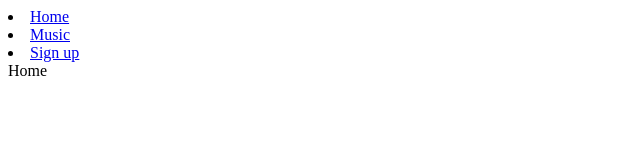
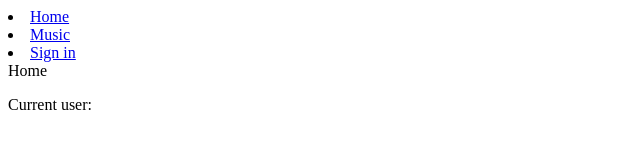
Before and after one commit to sewerynwozniak/musicweb, a React (Vite) app: page / in a window 1280 px wide. Shown: the top 164 px of the page, without its empty margins (0-640 px from the left). Built offline with nearby package versions, Linux system fonts and the light colour scheme; no server answers.

Commit message:
fixing issue with not catching login error

```diff
--- a/package.json
+++ b/package.json
@@ -9,7 +9,7 @@
     "preview": "vite preview"
   },
   "dependencies": {
-    "firebase": "^9.17.1",
+    "firebase": "^9.10.0",
     "react": "^18.2.0",
     "react-dom": "^18.2.0",
     "react-router-dom": "^6.8.0",
--- a/src/App.jsx
+++ b/src/App.jsx
@@ -1,6 +1,7 @@
 import { useState } from 'react'
 import {Routes, Route} from 'react-router-dom';
-import Signup from './components/Signup'
+import SignUp from './components/SignUp'
+import SignIn from './components/SignIn';
 import Navbar from './components/Navbar'
 import Home from './components/Home'
 import Music from './components/Music'
@@ -18,7 +19,8 @@ function App() {
 
         <Routes>
           <Route path='/' element={<Home />}/>
-          <Route path='/signup' element={<Signup />}/>
+          <Route path='/signup' element={<SignUp />}/>
+          <Route path='/signin' element={<SignIn />}/>
           <Route element={<ProtectedRoutes />}>
             <Route path='/music' element={<Music />}/>
           </Route>
--- a/src/components/Home.jsx
+++ b/src/components/Home.jsx
@@ -1,9 +1,24 @@
-import React from 'react'
+import React,{useState} from 'react'
+import { useAuth } from '../contexts/AuthContext'
+import { useNavigate } from 'react-router-dom';
 
 const Home = () => {
+
+  const { currentUser, logOut } = useAuth()
+  const [error, setError] = useState('')
+  const navigate = useNavigate();
+
+
+
   return (
-    <div>Home</div>
+    <>
+      <div>Home</div>
+      <p>Current user: {currentUser && 'mamy usera'}</p>
+
+    </>
+
   )
+
 }
 
 export default Home
--- a/src/components/Navbar.jsx
+++ b/src/components/Navbar.jsx
@@ -1,11 +1,26 @@
-import React from 'react'
-import { NavLink} from 'react-router-dom';
-
-
+import React, {useState} from 'react'
+import { NavLink, useNavigate} from 'react-router-dom';
+import { useAuth } from '../contexts/AuthContext'
 
 
 
 const Navbar = () => {
+
+    const {currentUser, logOut} = useAuth();
+    const [error, setError] = useState('')
+    const navigate = useNavigate();
+
+    async function handleLogOut (){
+        setError('')
+
+        try{
+          await logOut()
+          navigate("/signin")
+        }catch{
+          setError('Failed to log out')
+        }
+      }
+
   return (
     <div>
         <li>
@@ -20,9 +35,16 @@ const Navbar = () => {
         </li>
 
         <li>
-            <NavLink to='/signup'>
-                Sign up
-            </NavLink>
+            {currentUser?(
+                <button onClick={handleLogOut}>
+                    Log out
+                </button>
+            ):(
+                <NavLink to='/signin'>
+                    Sign in
+                </NavLink>
+            )}
+
         </li>
 
 
--- a/src/components/ProtectedRoutes.jsx
+++ b/src/components/ProtectedRoutes.jsx
@@ -1,6 +1,6 @@
 import React from 'react'
 import {Outlet} from 'react-router-dom'
-import Signup from './Signup';
+import Signup from './SignUp';
 
 const userAuth = true;
 
--- /dev/null
+++ b/src/components/SignIn.jsx
@@ -0,0 +1,50 @@
+import React, {useState, useRef} from 'react'
+import { NavLink, useNavigate} from 'react-router-dom';
+import { useAuth } from '../contexts/AuthContext'
+
+
+const SignIn = () => {
+
+    const emailRef = useRef()
+    const passRef = useRef()
+    const { signIn } = useAuth()
+    const [error, setError] = useState('demo error')
+    const [loading, setLoading] = useState('')
+    const navigate = useNavigate();
+
+
+    async function handleSubmit(e) {
+      e.preventDefault()
+      try {
+        await signIn(emailRef.current.value, passRef.current.value)
+      } catch(error) {
+        console.log('error:', error)
+      }
+
+    }
+
+
+
+
+
+
+  return (
+    <div className='signup__container'>
+    <h1>Sign in</h1>
+    {error && error}
+    <form onSubmit={handleSubmit} className='signup__form' action="">
+      <label htmlFor="form_email">Email</label>
+      <input id='form_email' ref={emailRef} type="email" name='email' />
+      <label htmlFor="form_password">Password</label>
+      <input id='form_password' ref={passRef} type="password" name='password' />
+      <input disabled={loading} type="submit" value="Sign in" />
+    </form>
+
+     If you don't have an account <NavLink to='/signup'>Sign up</NavLink>
+
+  </div>
+
+  )
+}
+
+export default SignIn
--- a/src/components/Signup.jsx
+++ b/src/components/Signup.jsx
@@ -26,14 +26,14 @@ const Signup = () => {
       setError("Fail to create an account")
     }
     setLoading(false)
-    console.log('success')
+
   }
 
   return (
     <div className='signup__container'>
       <h1>Sign up</h1>
       {error && error}
-      {currentUser && currentUser.email}
+
       <form onSubmit={handleSubmit} className='signup__form' action="">
         <label htmlFor="form_email">Email</label>
         <input id='form_email' ref={emailRef} type="email" name='email' />
--- a/src/contexts/AuthContext.jsx
+++ b/src/contexts/AuthContext.jsx
@@ -10,16 +10,24 @@ export function useAuth(){
 export function AuthProvider ({children}) {
 
     const [currentUser, setCurrentUser] = useState()
+    const [loading, setLoading] = useState(true)
 
     function signUp(email, password){
-        auth.createUserWithEmailAndPassword(email, password)
+       return auth.createUserWithEmailAndPassword(email, password)
+    }
+    function signIn(email, password){
+       return auth.signInWithEmailAndPassword(email, password)
+    }
+    function logOut(){
+        return auth.signOut()
     }
 
 
     useEffect(() => {
 
        const unsubscribe = auth.onAuthStateChanged(user=>{
-            setCurrentUser(user)
+           setCurrentUser(user)
+           setLoading(false)
         })
 
         return unsubscribe
@@ -29,12 +37,14 @@ export function AuthProvider ({children}) {
 
     const value={
         currentUser,
-        signUp
+        signUp,
+        signIn,
+        logOut
     }
 
   return (
     <AuthContext.Provider value={value}>
-        {children}
+        {!loading && children}
     </AuthContext.Provider>
   )
 }
```
Also changed, not shown: 1 other file (tests, documents, lock files or other folders).
